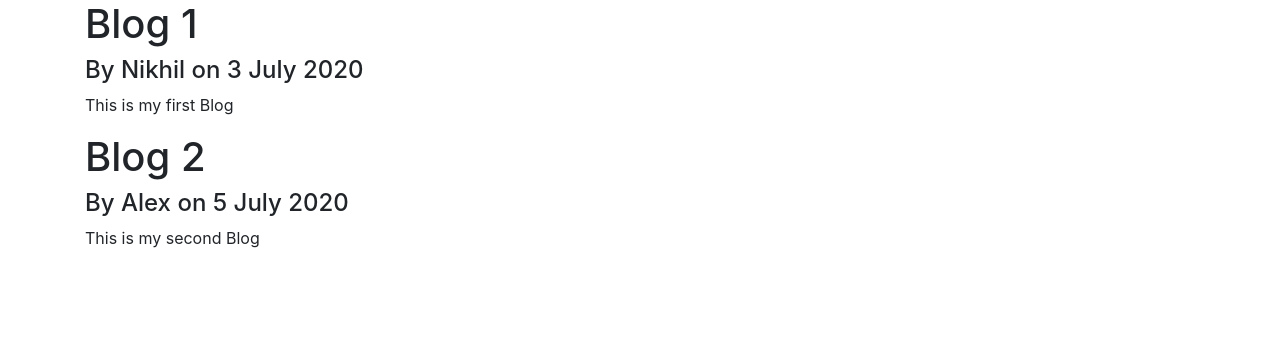
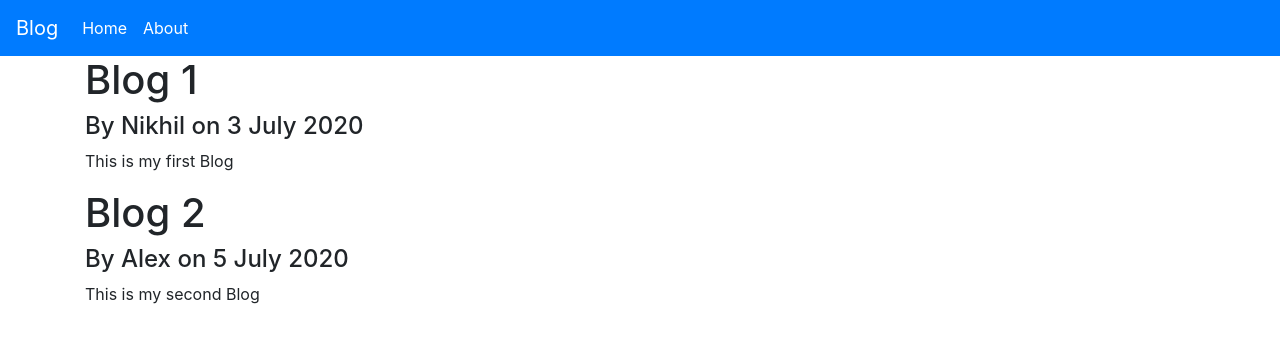
Before and after one commit to NikhilAdhau/Blog-Website, a Django app: page / in a window 1280 px wide. Shown: the top 343 px of the page. Run offline with Django 3.2, Linux system fonts and the light colour scheme; some libraries are stand-ins or nearby versions.

Commit message:
adding more bootstrap

```diff
--- a/blog/templates/blog/base.html
+++ b/blog/templates/blog/base.html
@@ -8,9 +8,32 @@
 	   <!-- Bootstrap CSS -->
 	<link rel="stylesheet" href="https://stackpath.bootstrapcdn.com/bootstrap/4.5.0/css/bootstrap.min.css" integrity="sha384-9aIt2nRpC12Uk9gS9baDl411NQApFmC26EwAOH8WgZl5MYYxFfc+NcPb1dKGj7Sk" crossorigin="anonymous">
 
-	<title>About</title>
+	{% if title %}
+		<title>{{title}}</title>
+	{% else %}
+		<title>Blog</title>
+	{% endif %}
 </head>
 <body>
+	<nav class="navbar navbar-expand-lg navbar-dark bg-primary">
+	  <a class="navbar-brand" href="#">Blog</a>
+	  <button class="navbar-toggler" type="button" data-toggle="collapse" data-target="#navbarSupportedContent" aria-controls="navbarSupportedContent" aria-expanded="false" aria-label="Toggle navigation">
+	    <span class="navbar-toggler-icon"></span>
+	  </button>
+
+	  <div class="collapse navbar-collapse" id="navbarSupportedContent">
+	    <ul class="navbar-nav mr-auto">
+	      <li class="nav-item active">
+	        <a class="nav-link" href="{% url 'blog-home' %}">Home <span class="sr-only">(current)</span></a>
+	      </li>
+	      <li class="nav-item active">
+	        <a class="nav-link" href="{% url 'blog-about' %}">About <span class="sr-only">(current)</span></a>
+	      </li>
+
+	    </ul>
+	  </div>
+	</nav>
+
 	<div class="container">
 		{%block content%}{%endblock%}
 	</div>
```
